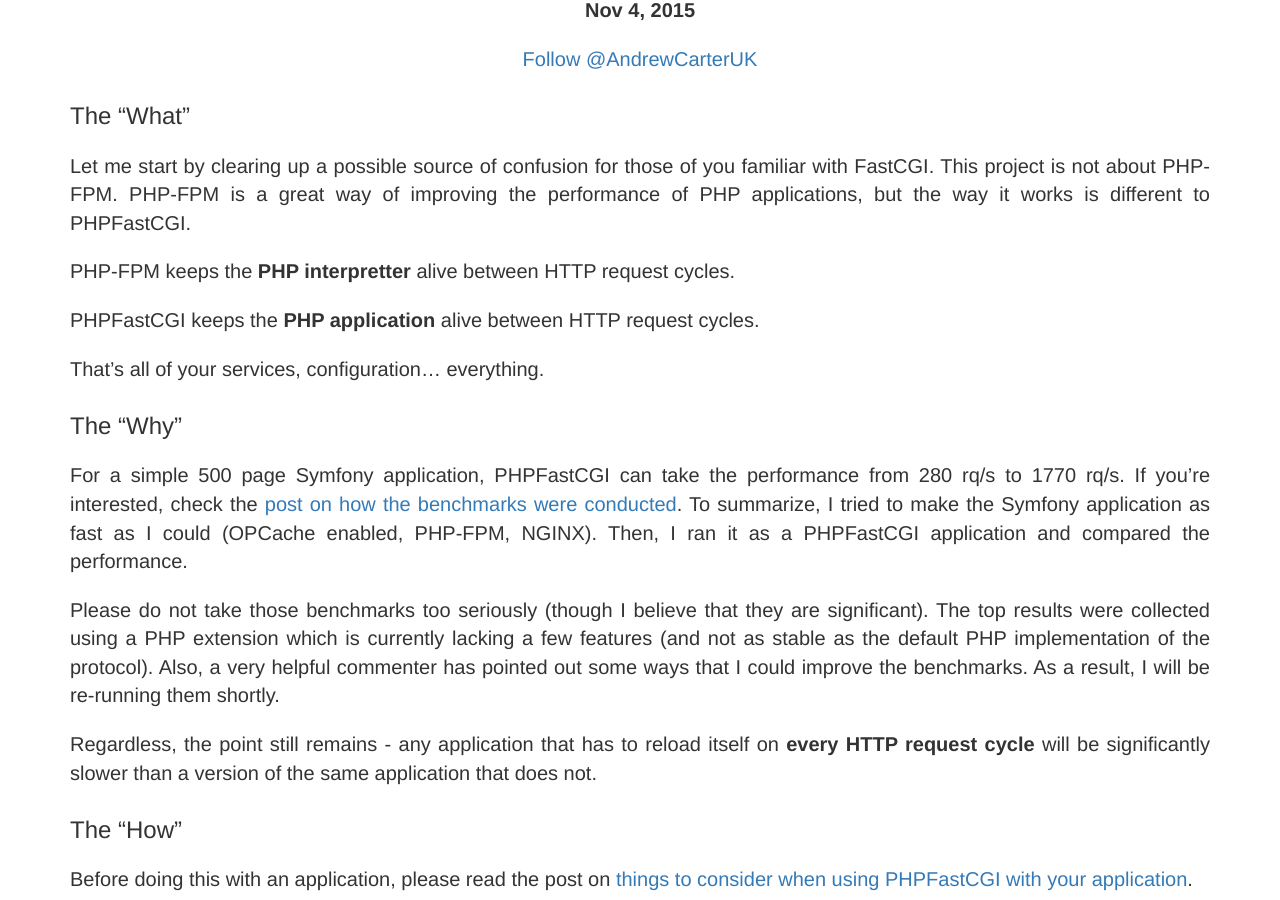
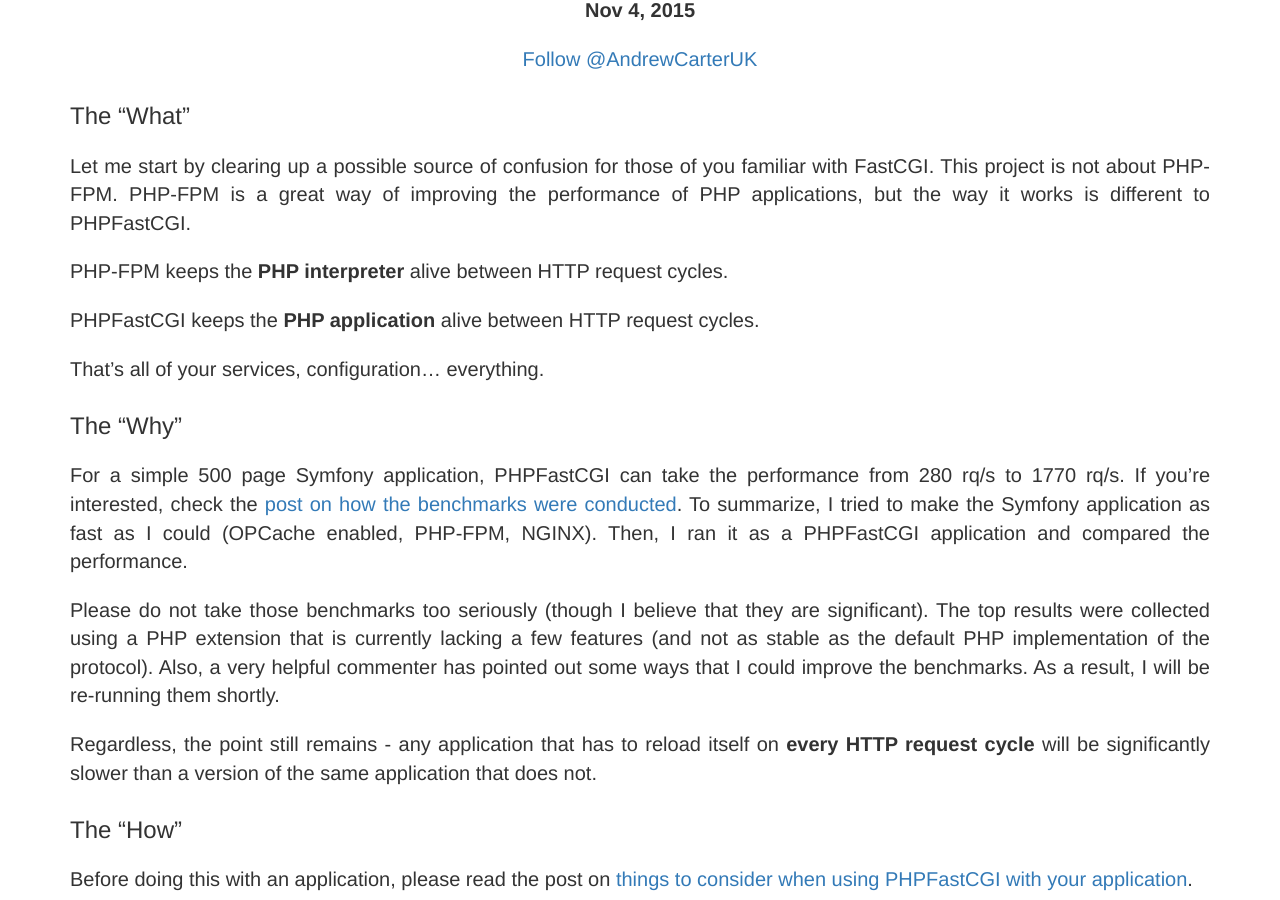
Before and after one commit to PHPFastCGI/phpfastcgi.github.io, a Jekyll site: the page built from _posts/2015-11-04-introducing-phpfastcgi.markdown, in a window 1280 px wide and 900 px high, scrolled down 192 px. Built offline with Jekyll 4.4.1, drawn with Linux system fonts in a browser that asks for light colours; comment, search, counter and statistics services are not loaded; some of the changed text lies outside the part shown.

Commit message:
Update 2015-11-04-introducing-phpfastcgi.markdown

```diff
--- a/_posts/2015-11-04-introducing-phpfastcgi.markdown
+++ b/_posts/2015-11-04-introducing-phpfastcgi.markdown
@@ -9,7 +9,7 @@
 
 Let me start by clearing up a possible source of confusion for those of you familiar with FastCGI. This project is not about PHP-FPM. PHP-FPM is a great way of improving the performance of PHP applications, but the way it works is different to PHPFastCGI.
 
-PHP-FPM keeps the **PHP interpretter** alive between HTTP request cycles.
+PHP-FPM keeps the **PHP interpreter** alive between HTTP request cycles.
 
 PHPFastCGI keeps the **PHP application** alive between HTTP request cycles.
 
@@ -19,7 +19,7 @@
 
 For a simple 500 page Symfony application, PHPFastCGI can take the performance from 280 rq/s to 1770 rq/s. If you're interested, check the [post on how the benchmarks were conducted]({$ post_url 2015-08-24-phpfastcgi-benchmarks-symfony-silex-slim %}). To summarize, I tried to make the Symfony application as fast as I could (OPCache enabled, PHP-FPM, NGINX). Then, I ran it as a PHPFastCGI application and compared the performance.
 
-Please do not take those benchmarks too seriously (though I believe that they are significant). The top results were collected using a PHP extension which is currently lacking a few features (and not as stable as the default PHP implementation of the protocol). Also, a very helpful commenter has pointed out some ways that I could improve the benchmarks. As a result, I will be re-running them shortly.
+Please do not take those benchmarks too seriously (though I believe that they are significant). The top results were collected using a PHP extension that is currently lacking a few features (and not as stable as the default PHP implementation of the protocol). Also, a very helpful commenter has pointed out some ways that I could improve the benchmarks. As a result, I will be re-running them shortly.
 
 Regardless, the point still remains - any application that has to reload itself on **every HTTP request cycle** will be significantly slower than a version of the same application that does not.
 
```
Also changed, not shown: other parts of _posts/2015-11-04-introducing-phpfastcgi.markdown (+2 -2 lines).
